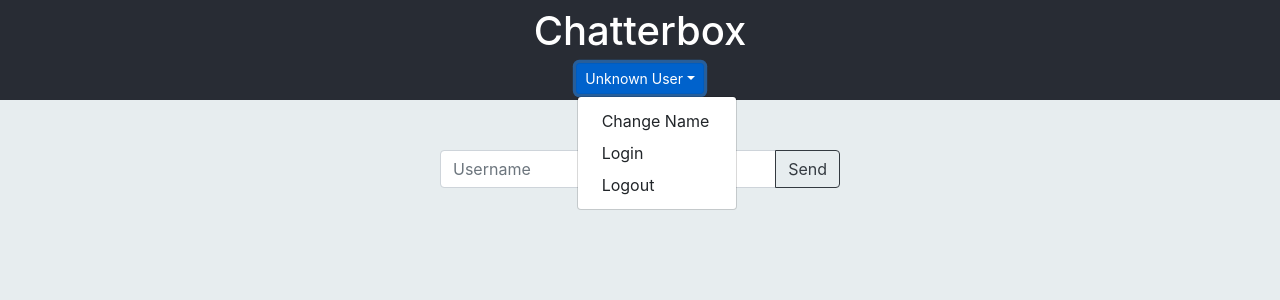
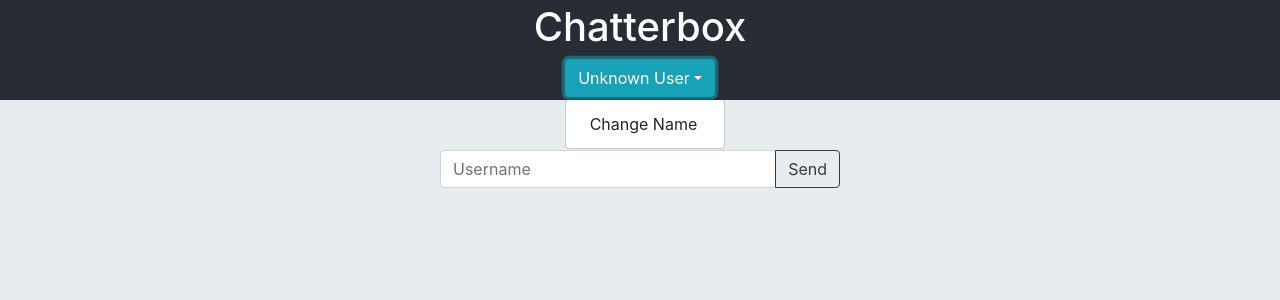
Before and after one commit to kavalapka/chatterbox-react, a React (Create React App) app: page / in a window 1280 px wide. Both pictures are taken after a click on the button "Unknown User". Shown: the top 300 px of the page. Built offline with nearby package versions, Linux system fonts and the light colour scheme.

Commit message:
login/feat: add Change Name feat

```diff
--- a/src/components/User.js
+++ b/src/components/User.js
@@ -2,12 +2,15 @@ import React from 'react';
 import { DropdownButton, Dropdown } from 'react-bootstrap';
 
 export default function User(props) {
-  const { name } = props;
+  const { name, changeName } = props;
+
+  const handleChangeName = () => {
+    changeName();
+  };
+
   return (
-    <DropdownButton className="user-menu" size="sm" id="dropdown-item-button" title={name}>
-      <Dropdown.Item as="button">Change Name</Dropdown.Item>
-      <Dropdown.Item as="button">Login</Dropdown.Item>
-      <Dropdown.Item as="button">Logout</Dropdown.Item>
+    <DropdownButton className="user-menu" size="md" id="dropdown-item-button" variant="outline-info" title={name}>
+      <Dropdown.Item as="button" onClick={handleChangeName}>Change Name</Dropdown.Item>
     </DropdownButton>
   );
 }
--- a/src/container/App.css
+++ b/src/container/App.css
@@ -35,8 +35,3 @@ body, html {
 .page_container {
   height: 80vh;
 }
-
-button.btn-primary {
-  background-color: inherit;
-  border-color: #7fb8c7;
-}
--- a/src/container/App.js
+++ b/src/container/App.js
@@ -54,7 +54,7 @@ function App(props) {
       <header className="App-header">
         <div className="header-wrapper">
           <h1>Chatterbox</h1>
-          <User name={user.name} />
+          <User changeName={showLoginFormAction} name={user.name} />
         </div>
       </header>
       <Page
```
